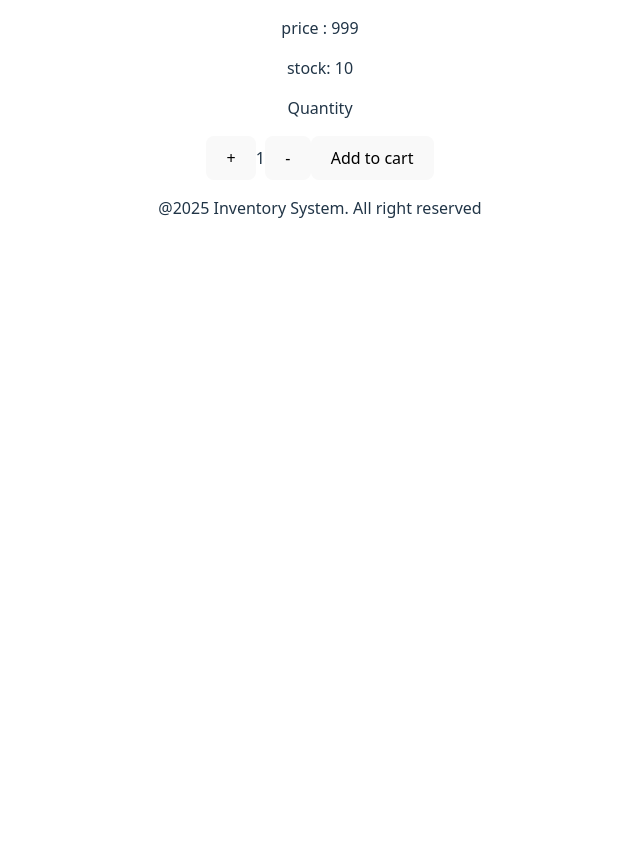
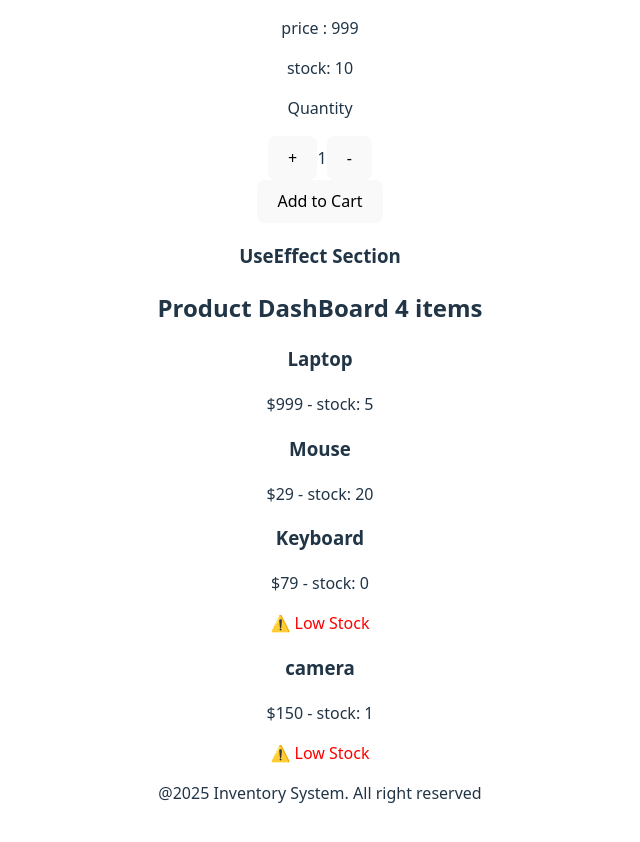
Before and after one commit to shannakaramei05/learn-react, a React (Vite) app: page / in a window 1280 px wide. Shown: the part 2323-3165 px from the top of the page, without its empty margins (320-960 px from the left). Before the commit the page ends 2591 px from the top, so only its background shows below. Built offline with nearby package versions, Linux system fonts and the light colour scheme.

Commit message:
pratice useEffect

```diff
--- a/src/App.tsx
+++ b/src/App.tsx
@@ -14,6 +14,8 @@ import Counter from "./hooks/Counter.tsx";
 import ProductQuantity from "./hooks/ProductQuantity.tsx";
 import SampleState from "./SampleState.tsx";
 import InteractiveProductCard from "./component/InteractiveProductCard.tsx";
+import UseEffectExample from "./hooks/UseEffectExample.tsx";
+import ProductDashboard from "./hooks/ProductDashboard.tsx";
 
 function App() {
 
@@ -82,6 +84,11 @@ function App() {
               <InteractiveProductCard/>
           </div>
 
+          <h3>UseEffect Section</h3>
+          <div>
+             {/*<UseEffectExample/>*/}
+              <ProductDashboard/>
+          </div>
           <Footer/>
       </div>
   )
--- a/src/component/InteractiveProductCard.tsx
+++ b/src/component/InteractiveProductCard.tsx
@@ -28,12 +28,14 @@ export default function InteractiveProductCard() {
         }
     }
 
-    const handleCart = () => {
+    const handleAddToCart = () => {
+        if(quantity <= product.stock) {
             setIsInCart(true)
             setProduct({
                 ...product,
                 stock: product.stock - quantity
             })
+        }
     }
 
 
@@ -47,11 +49,21 @@ export default function InteractiveProductCard() {
             <p>stock: {product.stock}</p>
 
             <p>Quantity</p>
+           <div>
                <button onClick={()=>handleClick(quantity + 1)}>+</button>
                <span>{quantity}</span>
                <button onClick={() => handleClick(quantity-1)}>-</button>
-            <button onClick={() => handleCart}>{isInCart ? "Added to Cart" : "Add to cart"}</button>
-            <p>{product.stock === 0 ? "Out of stock" : ""}</p>
+           </div>
+
+            <button
+                onClick={handleAddToCart}
+                disabled={product.stock === 0 || isInCart}
+            >
+                {isInCart ? "Added to Cart" : "Add to Cart"}
+            </button>
+
+            {product.stock === 0 && <p style={{color: 'red'}}>Out of Stock!</p>}
+
         </div>
     )
 }
--- /dev/null
+++ b/src/hooks/ProductDashboard.tsx
@@ -0,0 +1,65 @@
+import {useEffect, useState} from "react";
+
+interface Product{
+    id:number,
+    name:string,
+    price:number,
+    stock:number
+}
+export default function ProductDashboard() {
+
+    const [products,setProducts] = useState<Product[]>([]);
+    const [loading,setLoading] = useState<Boolean>(false);
+    const[error,setError] = useState<string|null>(null);
+
+    useEffect(() => {
+        const fetchProducts = async () =>{
+            try{
+                setLoading(true);
+                await new Promise(resolve => setTimeout(resolve,2000))
+
+                const mockProducts:Product[] = [
+                    { id: 1, name: "Laptop", price: 999, stock: 5 },
+                    { id: 2, name: "Mouse", price: 29, stock: 20 },
+                    { id: 3, name: "Keyboard", price: 79, stock: 0 },
+                    { id: 4, name: "camera", price: 150, stock: 1 }
+                ]
+
+                setProducts(mockProducts)
+                setError(null)
+            }catch (err) {
+                setError("failed to fetch")
+            }finally {
+                setLoading(false)
+            }
+        }
+
+        fetchProducts();
+    }, []);
+
+    useEffect(() => {
+        document.title = `${products.length} Product - Inventory`
+    }, [products.length]);
+
+    useEffect(() => {
+        const lowStock = products.filter(p=>p.stock< 5)
+        if(lowStock.length> 0 ) {
+            console.log("low stocks items: ", lowStock)
+        }
+    }, [products]);
+
+    if(loading) return <p>Loading.....</p>
+    if(error) return <p>Error : ${error}</p>
+    return (
+        <div>
+            <h2>Product DashBoard {products.length} items</h2>
+            {products.map((product) => (
+                <div key={product.id}>
+                    <h3>{product.name}</h3>
+                    <p>${product.price} - stock: {product.stock}</p>
+                    {product.stock < 5 && <span style={{color: 'red'}}>⚠️ Low Stock</span>}
+                </div>
+            ))}
+        </div>
+    )
+}
--- /dev/null
+++ b/src/hooks/UseEffectExample.tsx
@@ -0,0 +1,39 @@
+import {use, useEffect, useState} from "react";
+
+
+export default function UseEffectExample() {
+
+    const [count,setCount] = useState<number>(1);
+    const [products,setProducts] = useState<any[]>([])
+
+    useEffect(() => {
+        console.log("Hello from useEffect")
+    });
+
+    useEffect(() => {
+        console.log("Component mounted")
+        document.title = "Inventory Item"
+    }, []);
+
+    useEffect(() => {
+        console.log(`count changed to ${count}`)
+        document.title=`count ${count}`
+    }, [count]);
+
+    useEffect(() => {
+        const timer = setInterval(() => {
+            console.log("time clicked")
+        },1000)
+
+        return () => {
+            clearInterval(timer);
+            console.log("Time clean up")
+        }
+    });
+
+    return(
+        <div>
+            <button onClick={() => setCount(count+1)}>Count</button>
+        </div>
+    )
+}
```
Lines whose indentation alone changed are shown as unchanged.
